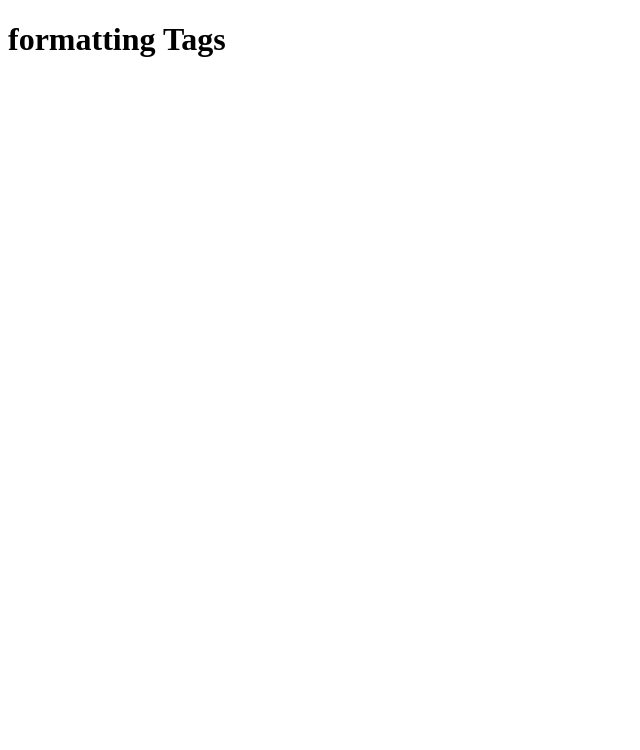
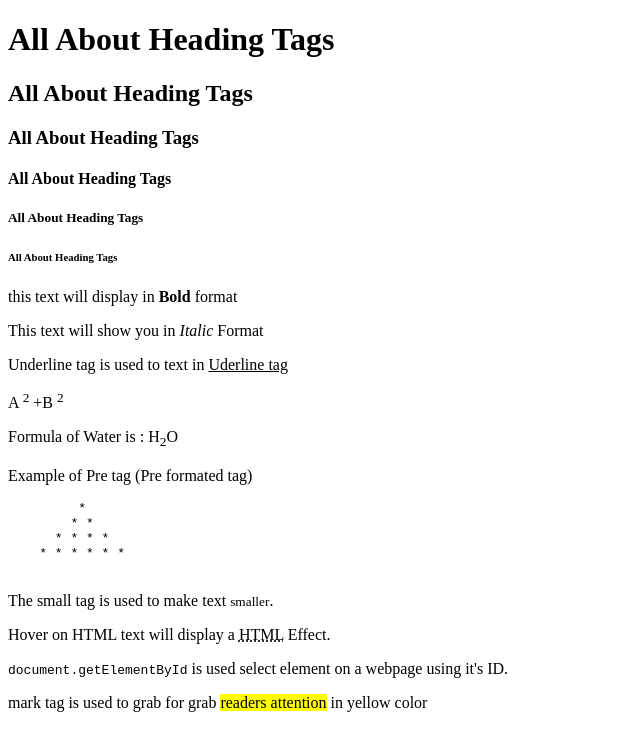
Before and after one commit to gitmyhubs/AD-Batch-SIB, a plain HTML site: page index.html in a window 1280 px wide. Shown: the whole page, without its empty margins (0-640 px from the left). Drawn offline with Linux system fonts and the light colour scheme.

Commit message:
Added some formatting tags

```diff
--- a/index.html
+++ b/index.html
@@ -1,11 +1,53 @@
 <!DOCTYPE html>
 <html lang="en">
-<head>
-    <meta charset="UTF-8">
-    <meta name="viewport" content="width=device-width, initial-scale=1.0">
+  <head>
+    <meta charset="UTF-8" />
+    <meta name="viewport" content="width=device-width, initial-scale=1.0" />
     <title>HTML Formatting Tags</title>
-</head>
-<body>
-    <h1>formatting Tags</h1>
-</body>
+  </head>
+  <body>
+    <!-- All About Heading Tags -->
+    <h1>All About Heading Tags</h1>
+    <h2>All About Heading Tags</h2>
+    <h3>All About Heading Tags</h3>
+    <h4>All About Heading Tags</h4>
+    <h5>All About Heading Tags</h5>
+    <h6>All About Heading Tags</h6>
+
+    <!-- bold tag -->
+    <p>this text will display in <b>Bold</b> format</p>
+
+    <!-- Italic tag -->
+    <p>This text will show you in <i>Italic</i> Format</p>
+
+    <!-- Underline tag -->
+    <p>Underline tag is used to text in <u>Uderline tag</u></p>
+
+    <!-- superscript tag -->
+     <p>A <sup>2</sup> +B <sup>2</sup></p>
+
+     <!-- Subscript tag -->
+      <p>Formula of Water is : H<sub>2</sub>O</p>
+
+      <!-- pre tag -->
+       <p>Example of Pre tag (Pre formated tag)</p>
+       <pre>
+         *
+        * *
+      * * * *
+    * * * * * *
+       </pre>
+
+       <!-- Example of small tag -->
+       <p>The small tag is used to make text <small>smaller</small>.</p>
+
+       <!-- Example of abbr abbreviation tag -->
+       <p>Hover on HTML text will display a <abbr title="Hypertext markup language">HTML</abbr> Effect.</p>
+
+       <!-- Example of code tag -->
+       <p><code>document.getElementById</code> is used select element on a webpage using it's ID.</p>
+
+       <!-- example of mark tag -->
+        <p>mark tag is used to grab for grab  <mark>readers attention</mark> in yellow color</p>
+  </body>
 </html>
```
